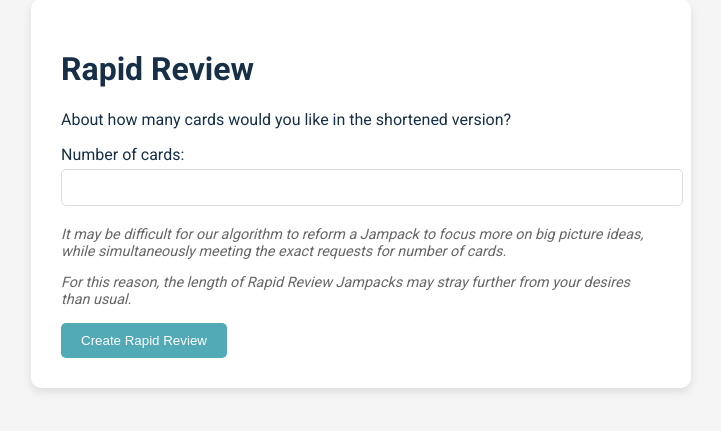
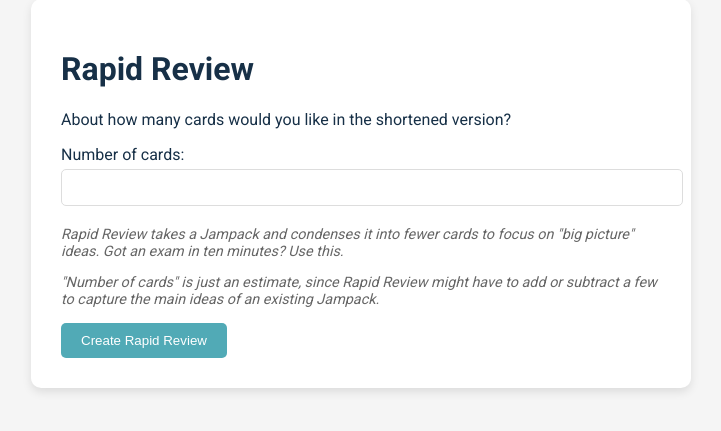
Before and after one commit to samcraftt/jamliterate, a Flask app: template templates/rapid_review.html in a window 1280 px wide. Shown: the part 126-557 px from the top of the page, without its empty margins (279-1000 px from the left). Run offline with Flask 3, Linux system fonts and the light colour scheme; the template is opened without the code that fills it, so the values that code supplies are empty; parts of the project's set-up code (start-up, migrations or seed data) failed here and were passed over.

Commit message:
Update rapid_review.html

```diff
--- a/templates/rapid_review.html
+++ b/templates/rapid_review.html
@@ -68,10 +68,8 @@
             <label for="length">Number of cards:</label>
             <input type="number" id="length" name="length" min="1" max="{{ cards|length }}" required>
         </div>
-        <p class="note">It may be difficult for our
-        algorithm to reform a Jampack to focus more on big picture ideas, while simultaneously
-        meeting the exact requests for number of cards.</p>
-        <p class="note">For this reason, the length of Rapid Review Jampacks may stray further from your desires than usual.</p>
+        <p class="note">Rapid Review takes a Jampack and condenses it into fewer cards to focus on "big picture" ideas. Got an exam in ten minutes? Use this.</p>
+        <p class="note">"Number of cards" is just an estimate, since Rapid Review might have to add or subtract a few to capture the main ideas of an existing Jampack.</p>
         <button type="submit" class="submit-btn">Create Rapid Review</button>
     </form>
     <div id="loading-message" style="display: none;">
```
